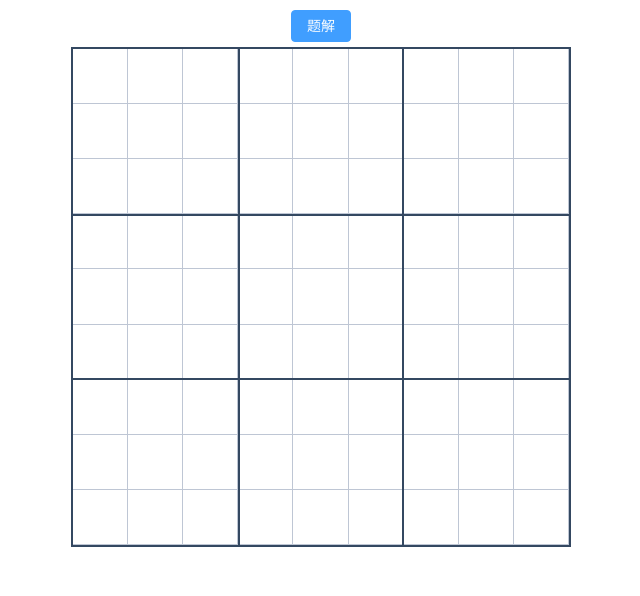
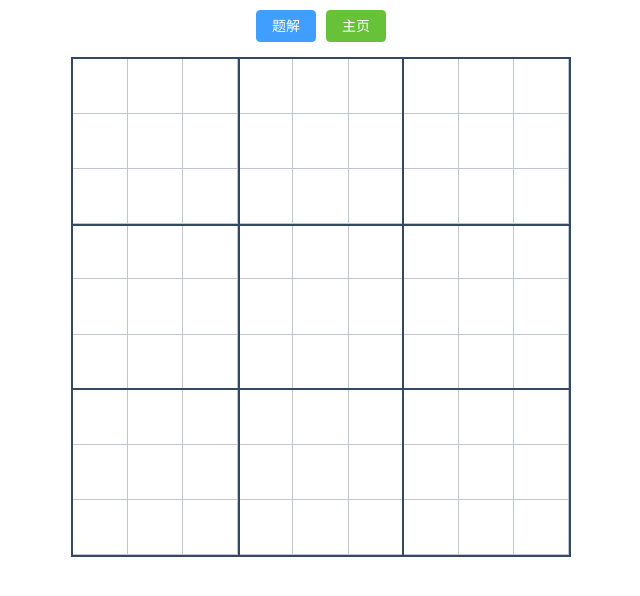
Before and after one commit to Hicircum/sudoku-vue, a Vue app in the folder sudoku/: page /solver in a window 1280 px wide. Shown: the top 596 px of the page, without its empty margins (319-959 px from the left). Built offline with nearby package versions, Linux system fonts and the light colour scheme.

Commit message:
feat: add router link

```diff
--- a/sudoku/src/components/Sudoku.vue
+++ b/sudoku/src/components/Sudoku.vue
@@ -1,6 +1,9 @@
 <template>
     <div class="sovle" v-if="isSovler">
         <el-button type="primary" @click="getAns">题解</el-button>
+        <RouterLink to="/">
+            <el-button type="success">主页</el-button>
+        </RouterLink>
     </div>
     <div class="game-warp">
       <div class="game-board">
@@ -34,6 +37,7 @@
 
 <script setup>
 import { ref, watch } from 'vue'
+import { RouterLink } from 'vue-router'
 import SudokuCell from './SudokuCell.vue'
 
 const props = defineProps({
@@ -381,5 +385,9 @@ watch(userAnswer.value, () => {
   display: flex;
   justify-content: center;
   margin-top: 10px;
+  margin-bottom: 10px;
+  a{
+    margin-left: 10px;
+  }
 }
 </style>
--- a/sudoku/src/components/ToolBar.vue
+++ b/sudoku/src/components/ToolBar.vue
@@ -11,11 +11,15 @@
         <div class="item">
             <el-button type="primary" @click="$emit('nextProb')">重开</el-button>
             <el-button type="primary" @click="$emit('autoSolve')">题解</el-button>
+            <RouterLink to="/solver">
+                <el-button type="primary">求解器</el-button>
+            </RouterLink>
         </div>
     </div>
 </template>
 
 <script setup>
+import { RouterLink } from 'vue-router';
 defineProps({
     difficulty: String
 })
@@ -48,6 +52,9 @@ defineProps({
             padding-left: 10px;
             padding-right: 10px;
         }
+        a{
+            padding-left: 10px;
+        }
     }
 }
 </style>
```
